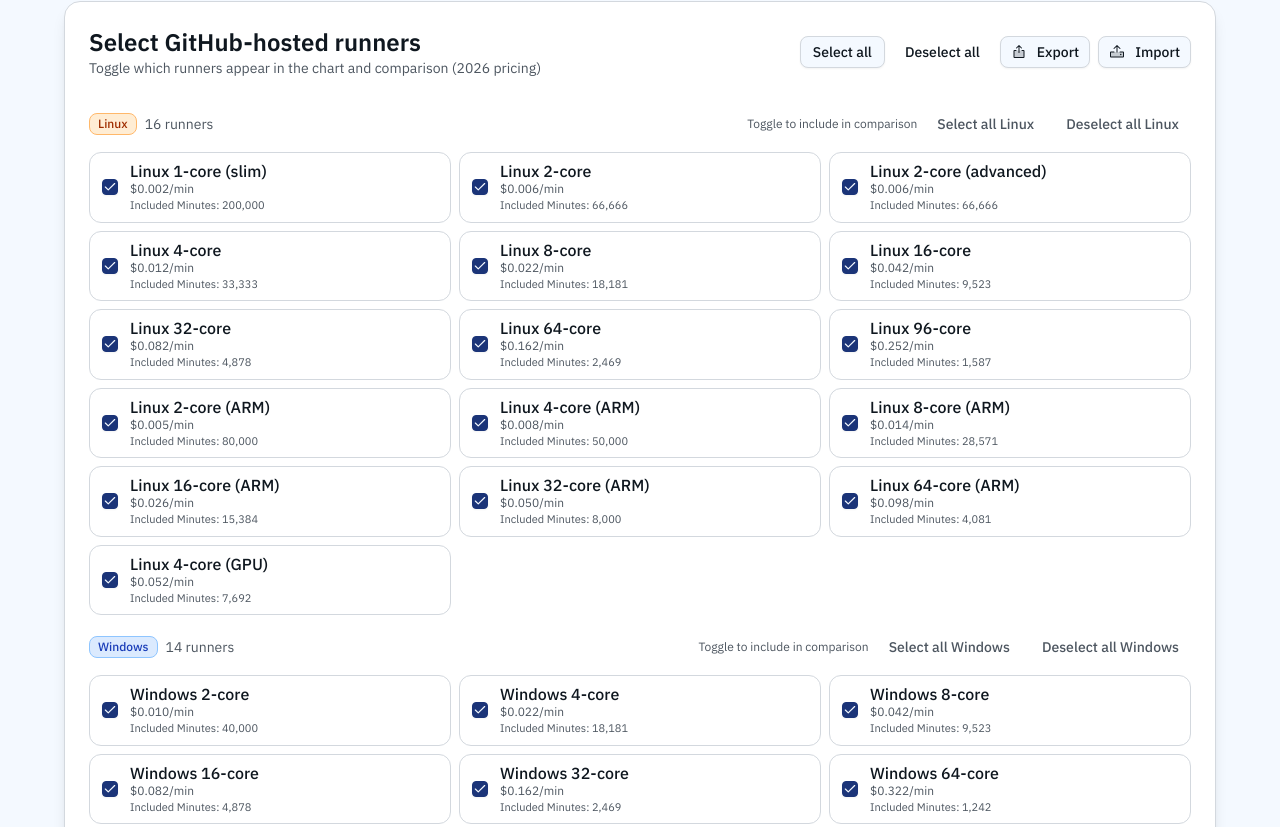
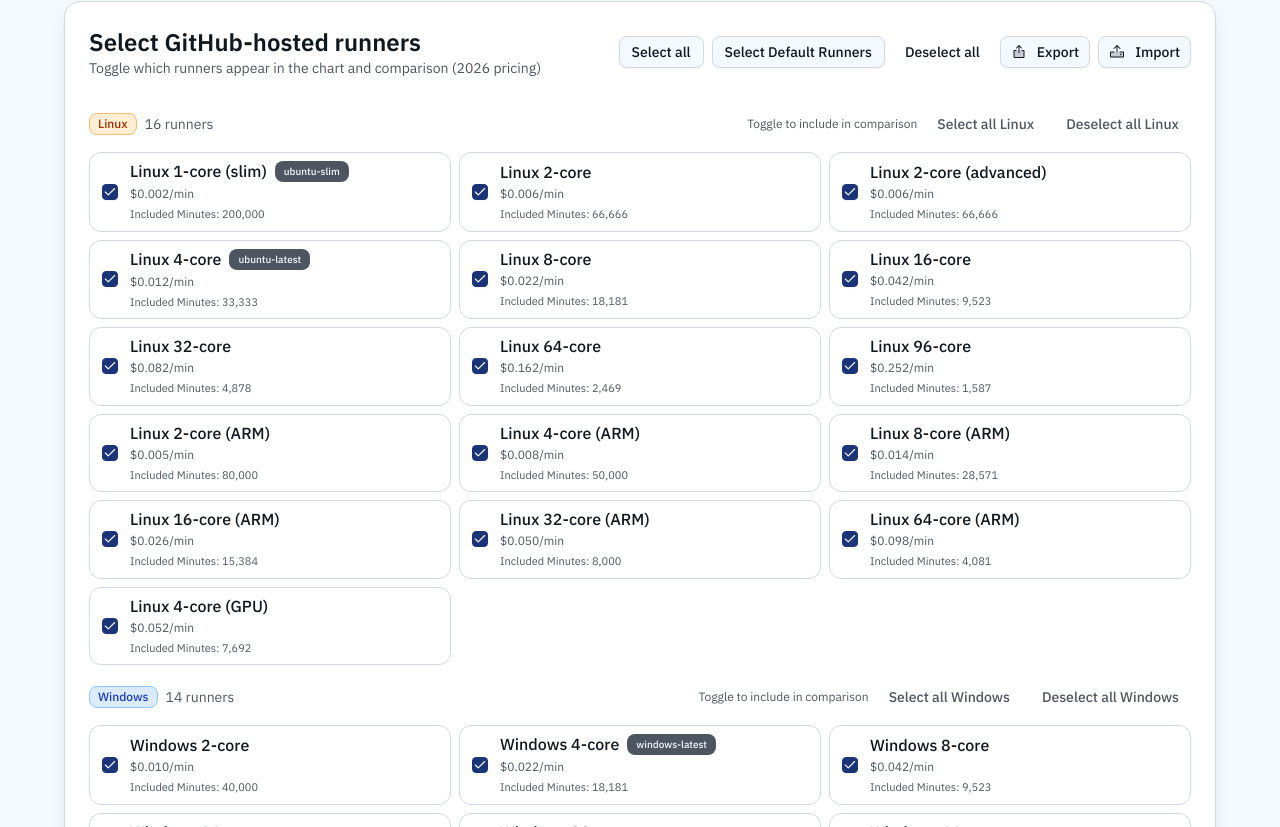
Before and after one commit to aatmmr/github-actions-cost-calculator, a React (Vite) app: page / in a window 1280 px wide. Shown: the part 753-1580 px from the top of the page. Built offline with nearby package versions, Linux system fonts and the light colour scheme.

Commit message:
feat: Add imageLabels to runners and implement default runner selection

```diff
--- a/src/App.tsx
+++ b/src/App.tsx
@@ -19,6 +19,7 @@
   os: 'Linux' | 'Windows' | 'macOS'
   pricePerMinute: number
   category: 'standard' | 'x64-large' | 'arm64-large' | 'gpu'
+  imageLabels?: string[]
 }
 
 type GitHubPlan = {
@@ -30,20 +31,20 @@
 
 const GITHUB_HOSTED_RUNNERS: RunnerType[] = [
   // Standard GitHub-hosted runners (2026 pricing)
-  { id: 'linux_slim', name: 'Linux 1-core (slim)', os: 'Linux', pricePerMinute: 0.002, category: 'standard' },
+  { id: 'linux_slim', name: 'Linux 1-core (slim)', os: 'Linux', pricePerMinute: 0.002, category: 'standard', imageLabels: ['ubuntu-slim'] },
   { id: 'linux', name: 'Linux 2-core', os: 'Linux', pricePerMinute: 0.006, category: 'standard' },
   { id: 'windows', name: 'Windows 2-core', os: 'Windows', pricePerMinute: 0.010, category: 'standard' },
-  { id: 'macos', name: 'macOS 3-core/4-core', os: 'macOS', pricePerMinute: 0.062, category: 'standard' },
+  { id: 'macos', name: 'macOS 3-core/4-core', os: 'macOS', pricePerMinute: 0.062, category: 'standard', imageLabels: ['macos-latest'] },
 
   // x64-powered larger runners (2026 pricing)
   { id: 'linux_2_core_advanced', name: 'Linux 2-core (advanced)', os: 'Linux', pricePerMinute: 0.006, category: 'x64-large' },
-  { id: 'linux_4_core', name: 'Linux 4-core', os: 'Linux', pricePerMinute: 0.012, category: 'x64-large' },
+  { id: 'linux_4_core', name: 'Linux 4-core', os: 'Linux', pricePerMinute: 0.012, category: 'x64-large', imageLabels: ['ubuntu-latest'] },
   { id: 'linux_8_core', name: 'Linux 8-core', os: 'Linux', pricePerMinute: 0.022, category: 'x64-large' },
   { id: 'linux_16_core', name: 'Linux 16-core', os: 'Linux', pricePerMinute: 0.042, category: 'x64-large' },
   { id: 'linux_32_core', name: 'Linux 32-core', os: 'Linux', pricePerMinute: 0.082, category: 'x64-large' },
   { id: 'linux_64_core', name: 'Linux 64-core', os: 'Linux', pricePerMinute: 0.162, category: 'x64-large' },
   { id: 'linux_96_core', name: 'Linux 96-core', os: 'Linux', pricePerMinute: 0.252, category: 'x64-large' },
-  { id: 'windows_4_core', name: 'Windows 4-core', os: 'Windows', pricePerMinute: 0.022, category: 'x64-large' },
+  { id: 'windows_4_core', name: 'Windows 4-core', os: 'Windows', pricePerMinute: 0.022, category: 'x64-large', imageLabels: ['windows-latest'] },
   { id: 'windows_8_core', name: 'Windows 8-core', os: 'Windows', pricePerMinute: 0.042, category: 'x64-large' },
   { id: 'windows_16_core', name: 'Windows 16-core', os: 'Windows', pricePerMinute: 0.082, category: 'x64-large' },
   { id: 'windows_32_core', name: 'Windows 32-core', os: 'Windows', pricePerMinute: 0.162, category: 'x64-large' },
@@ -70,6 +71,12 @@
   { id: 'linux_4_core_gpu', name: 'Linux 4-core (GPU)', os: 'Linux', pricePerMinute: 0.052, category: 'gpu' },
   { id: 'windows_4_core_gpu', name: 'Windows 4-core (GPU)', os: 'Windows', pricePerMinute: 0.102, category: 'gpu' },
 ]
+
+const DEFAULT_RUNNER_OVERVIEW = GITHUB_HOSTED_RUNNERS.filter(
+  (runner) => runner.imageLabels && runner.imageLabels.length > 0
+)
+
+const DEFAULT_RUNNER_IDS = DEFAULT_RUNNER_OVERVIEW.map((runner) => runner.id)
 
 const MINUTES_IN_WEEK = 7 * 24 * 60
 const MINUTES_IN_MONTH = 30 * 24 * 60 // simplified 30-day month for comparison
@@ -591,6 +598,13 @@
                       Select all
                     </Button>
                     <Button
+                      variant="outline"
+                      size="sm"
+                      onClick={() => setSelectedRunners(DEFAULT_RUNNER_IDS)}
+                    >
+                      Select Default Runners
+                    </Button>
+                    <Button
                       variant="ghost"
                       size="sm"
                       onClick={() => setSelectedRunners([])}
@@ -685,8 +699,19 @@
                                 }}
                                 aria-label={`Toggle ${runner.name}`}
                               />
-                              <div className="flex flex-col">
-                                <span className="font-medium leading-tight">{runner.name}</span>
+                              <div className="flex flex-col gap-1">
+                                <div className="flex items-start justify-between gap-2">
+                                  <span className="font-medium leading-tight">{runner.name}</span>
+                                  {runner.imageLabels && runner.imageLabels.length > 0 && (
+                                    <div className="flex flex-wrap items-center justify-end gap-1">
+                                      {runner.imageLabels.map((label) => (
+                                        <Badge key={label} variant="secondary" className="text-[10px]">
+                                          {label}
+                                        </Badge>
+                                      ))}
+                                    </div>
+                                  )}
+                                </div>
                                 <span className="text-xs text-muted-foreground">{formatCurrency(runner.pricePerMinute)}/min</span>
                                 {planMinutes !== null && (
                                   <span className="text-[11px] text-muted-foreground">Included Minutes: {planMinutes.toLocaleString()}</span>
```
